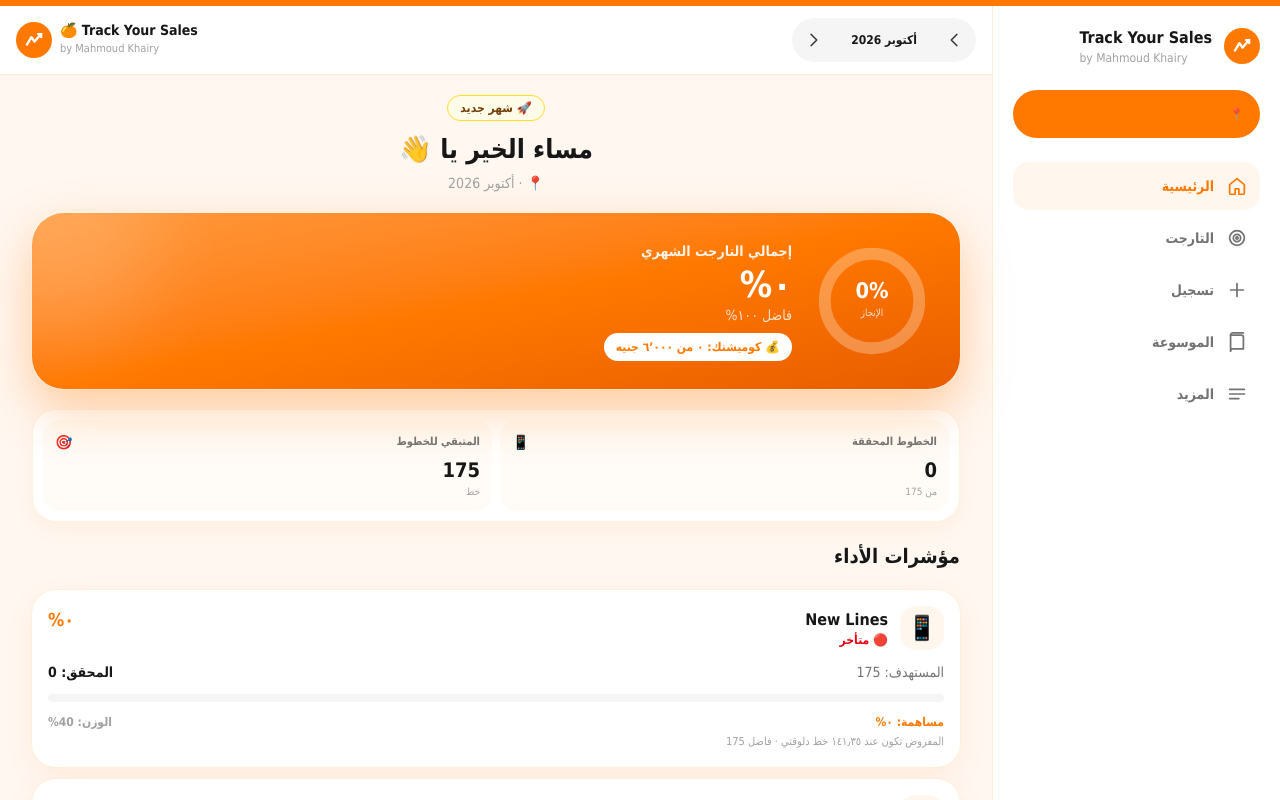
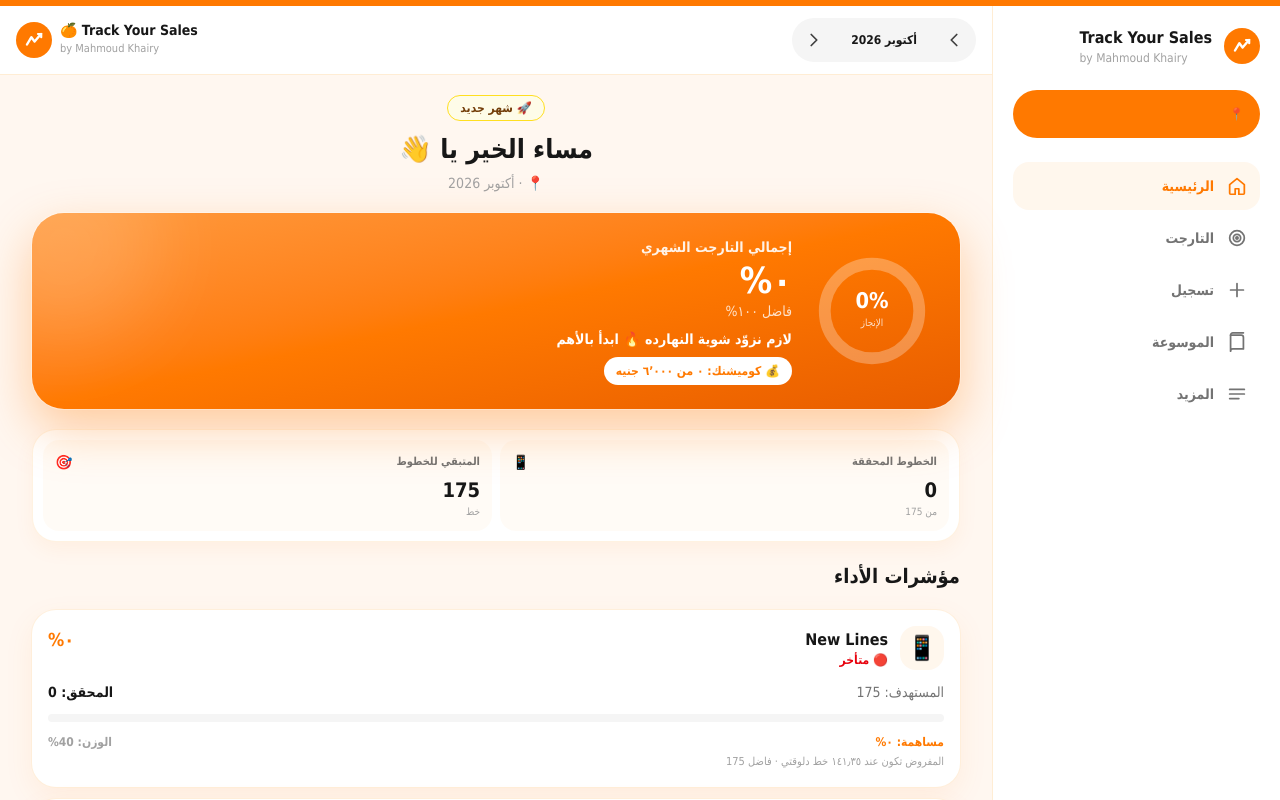
Before and after one commit to mahmoudkhairyy-cell/track-your-sales, a Next.js app: page /track-your-sales/home in a window 1280 px wide. Shown: the top 800 px of the page. Built offline with nearby package versions, Linux system fonts and the light colour scheme.

Commit message:
Home: Egyptian status line in hero card
Co-Authored-By: Claude Haiku 5.5 <noreply@anthropic.com>
Claude-Session: https://claude.ai/code/session_01Y2u71WU7QRN5BUd6Mcr6Lz

```diff
--- a/src/app/(app)/home/page.tsx
+++ b/src/app/(app)/home/page.tsx
@@ -133,6 +133,15 @@ export default function HomePage() {
     remainingDays: data.work.remaining,
   });
   const moodStyle = MOOD_STYLES[mood.tone];
+  const statusTextEgy =
+    data.overall >= 100
+      ? "قفلت التارجت يا وحش 🏆 كمّل بنفس الروح"
+      : data.overall >= expectedPercent + 5
+        ? "ماشي تمام جدًا، كمّل كده 💪"
+        : data.overall >= expectedPercent - 5
+          ? "إنت ماشي على الخط، شد حيلك 👊"
+          : "لازم نزوّد شوية النهارده 🔥 ابدأ بالأهم";
+
 
 
   return (
@@ -157,6 +166,7 @@ export default function HomePage() {
             <p className="text-sm font-bold text-white/90">إجمالي التارجت الشهري</p>
             <p className="mt-1 text-4xl font-black">{formatPercent(data.overall)}%</p>
             <p className="text-sm text-white/80">{gap > 0 ? `فاضل ${formatPercent(gap)}%` : "مفيش فاضل، قفلت الشهر"}</p>
+            <p className="mt-2 text-sm font-extrabold text-white">{statusTextEgy}</p>
             <div className="mt-2 inline-flex rounded-full bg-white px-3 py-1.5 text-xs font-extrabold text-[#ff7900]">
               💰 كوميشنك: {formatMoney(data.estimatedCommission)} من {formatMoney(data.fullCommission)} جنيه
             </div>
```
